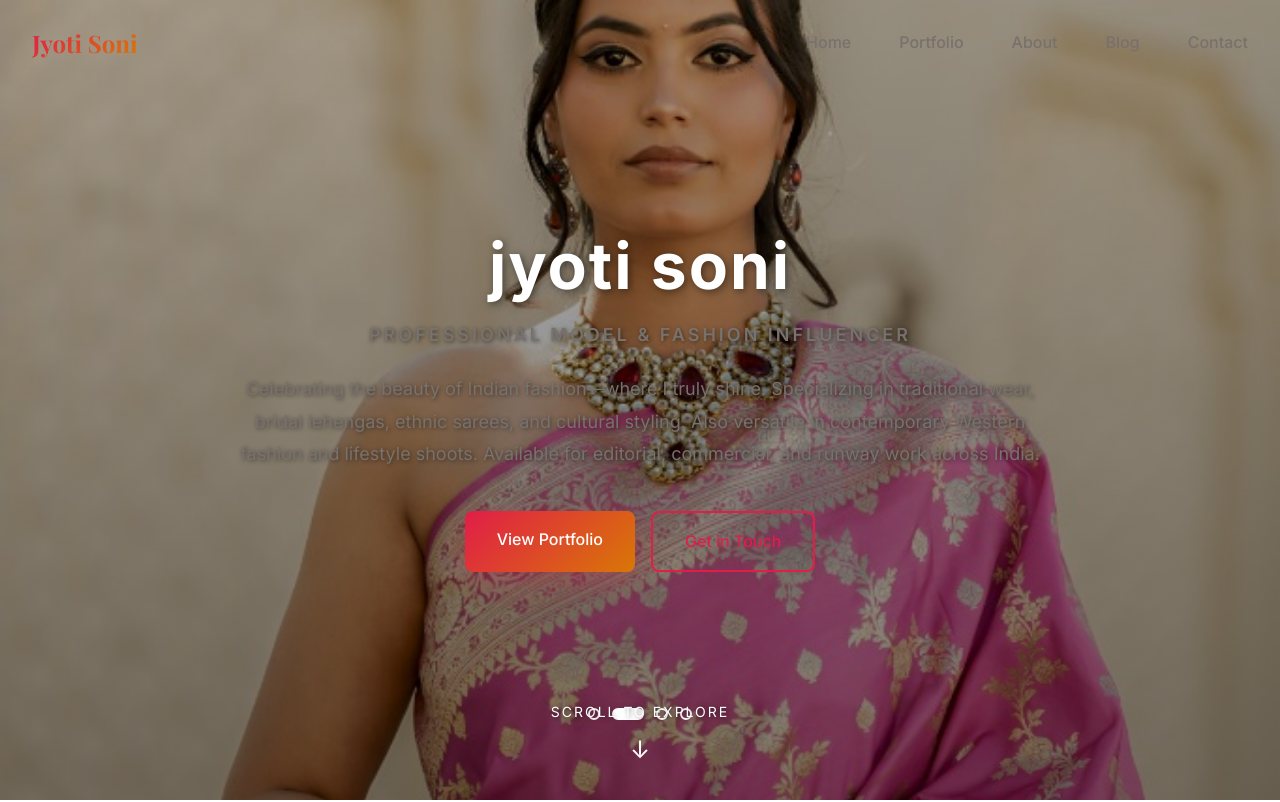
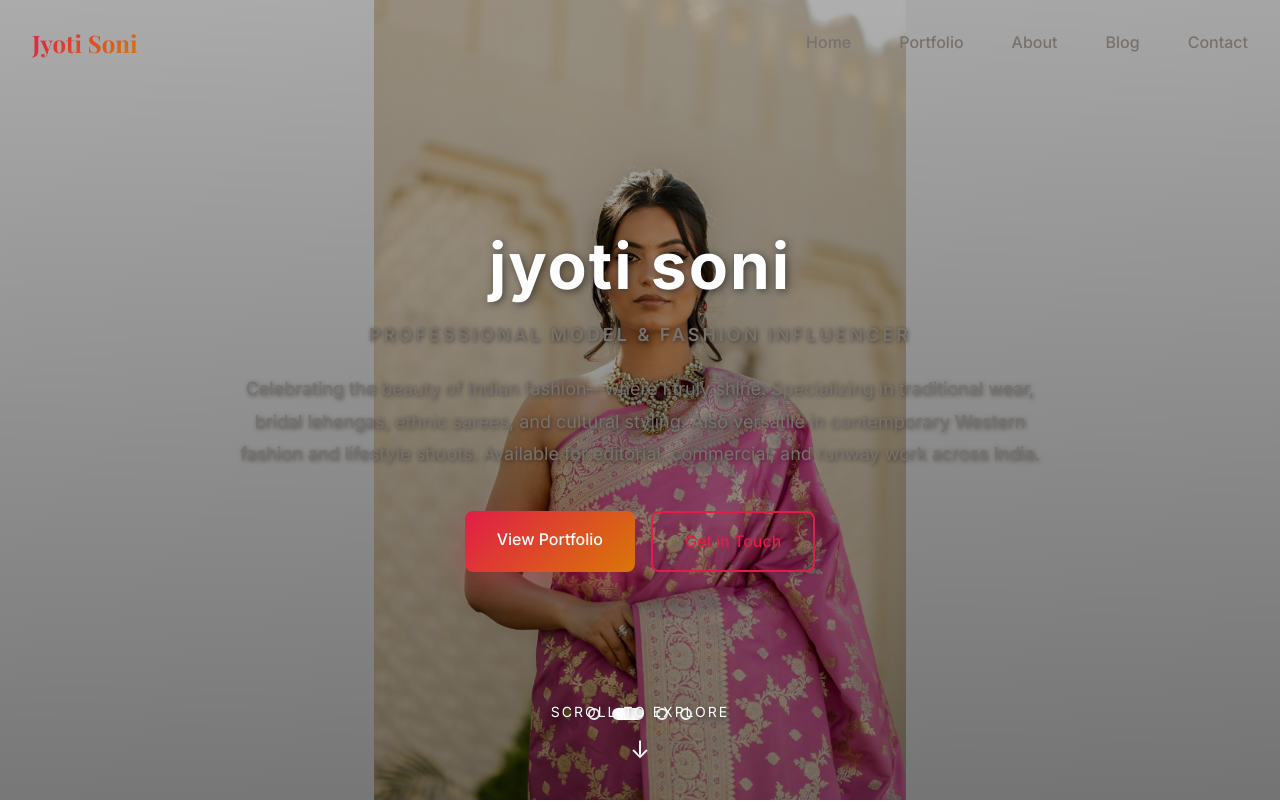
Before and after one commit to edmmotorspvtltd-commits/jyoti-portfolio, a Next.js app: page / in a window 1280 px wide. Shown: the top 802 px of the page. Built offline with nearby package versions, Linux system fonts and the light colour scheme; no server answers.

Commit message:
Fix hero image cropping - show full images

```diff
--- a/src/components/HeroCarousel.module.css
+++ b/src/components/HeroCarousel.module.css
@@ -20,6 +20,7 @@
     inset: 0;
     opacity: 0;
     transition: opacity 1.5s ease-in-out;
+    background: linear-gradient(135deg, #f5f5f5 0%, #e8e8e8 100%);
 }
 
 .slide.active {
@@ -29,11 +30,9 @@
 .overlay {
     position: absolute;
     inset: 0;
-    background: linear-gradient(
-        to bottom,
-        rgba(0, 0, 0, 0.3) 0%,
-        rgba(0, 0, 0, 0.5) 100%
-    );
+    background: linear-gradient(to bottom,
+            rgba(0, 0, 0, 0.3) 0%,
+            rgba(0, 0, 0, 0.5) 100%);
     z-index: 2;
 }
 
@@ -136,12 +135,19 @@
 }
 
 @keyframes bounce {
-    0%, 20%, 50%, 80%, 100% {
+
+    0%,
+    20%,
+    50%,
+    80%,
+    100% {
         transform: translateY(0);
     }
+
     40% {
         transform: translateY(-10px);
     }
+
     60% {
         transform: translateY(-5px);
     }
--- a/src/components/HeroCarousel.tsx
+++ b/src/components/HeroCarousel.tsx
@@ -38,7 +38,7 @@ export default function HeroCarousel() {
                             fill
                             priority={index === 0}
                             sizes="100vw"
-                            style={{ objectFit: 'cover' }}
+                            style={{ objectFit: 'contain', objectPosition: 'center' }}
                         />
                     </div>
                 ))}
```
